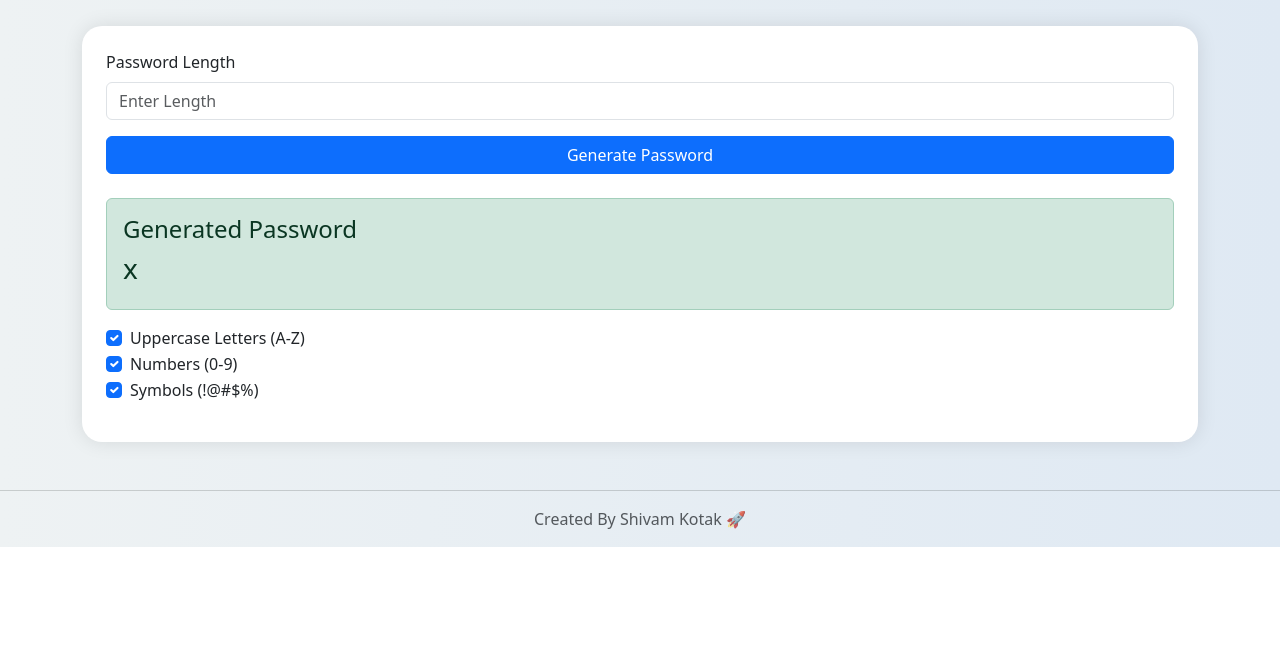
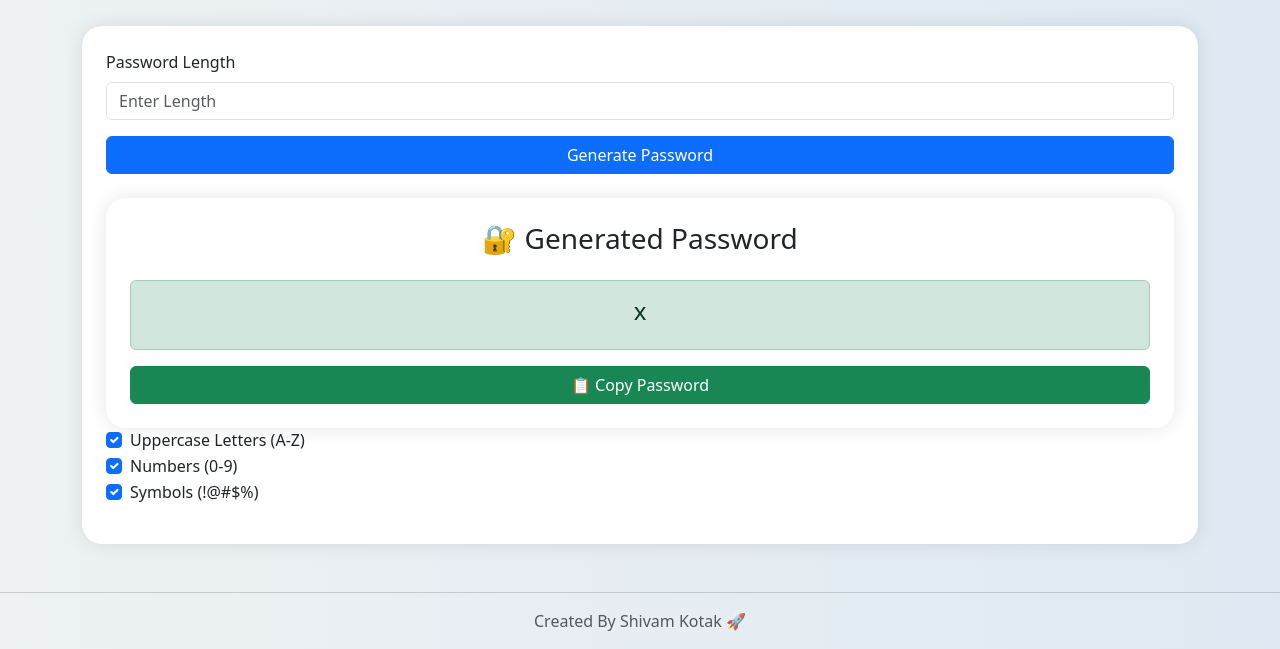
Before and after one commit to shivam1108-06/password-generator, a Flask app: template templates/index.html in a window 1280 px wide. Shown: the part 296-945 px from the top of the page. Before the commit the page ends 843 px from the top, so only its background shows below. Run offline with Flask 3, Linux system fonts and the light colour scheme; the template is opened without the code that fills it: most values are stand-ins (such as "Sample title", 1, 10 or a date in 2020).

Commit message:
Added copy password feature

```diff
--- a/templates/index.html
+++ b/templates/index.html
@@ -38,6 +38,20 @@
     </style>
 
 </head>
+<script>
+
+function copyPassword(){
+
+    let password =
+        document.getElementById("passwordText").innerText;
+
+    navigator.clipboard.writeText(password);
+
+    alert("Password Copied!");
+
+}
+
+</script>
 <body>
 
 <nav class="navbar navbar-expand-lg navbar-dark bg-dark shadow">
@@ -95,21 +109,33 @@
 
         </form>
 
-        {% if password %}
+       {% if password %}
 
-        <div class="alert alert-success mt-4">
+<div class="card mt-4 p-4 text-center">
 
-            <h4>
-                Generated Password
-            </h4>
+    <h3>
+        🔐 Generated Password
+    </h3>
 
-            <h3>
-                {{ password }}
-            </h3>
+    <div class="alert alert-success mt-3">
 
-        </div>
+        <h4 id="passwordText">
+            {{ password }}
+        </h4>
 
-        {% endif %}
+    </div>
+
+    <button
+        class="btn btn-success"
+        onclick="copyPassword()">
+
+        📋 Copy Password
+
+    </button>
+
+</div>
+
+{% endif %}
 
         <div class="form-check">
 
```
